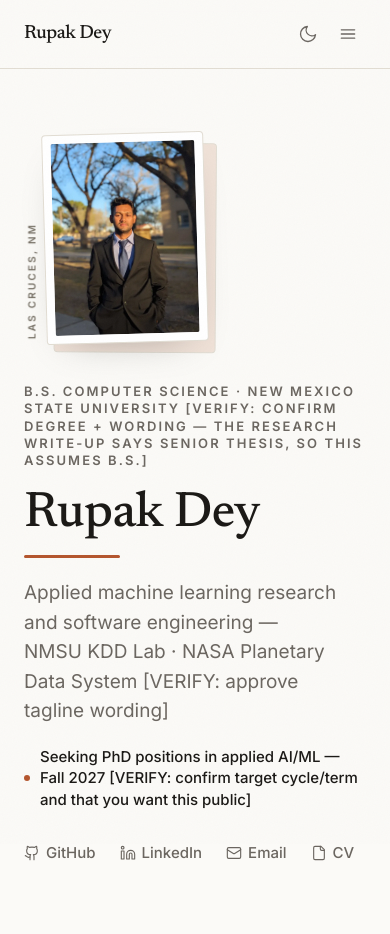
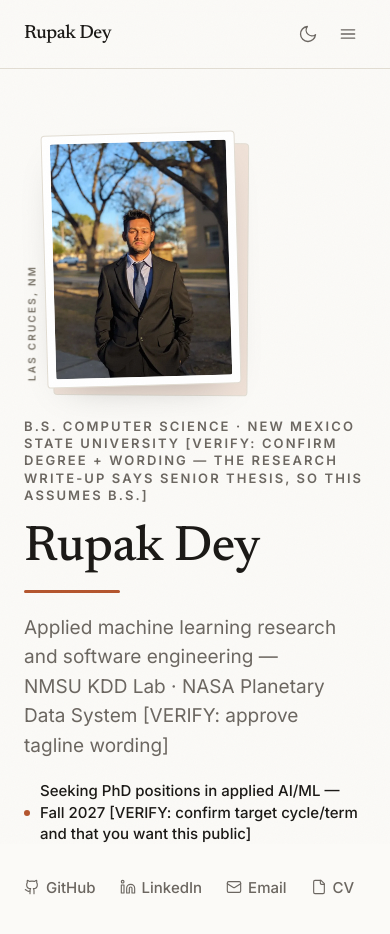
Before and after one commit to rdey08/personal-site, a Next.js app: page / in a window 390 px wide. Shown: the top 934 px of the page. Built offline with nearby package versions, Linux system fonts and the light colour scheme.

Commit message:
feat(design): stronger mobile hero — larger portrait, tighter rhythm

```diff
--- a/src/app/page.tsx
+++ b/src/app/page.tsx
@@ -44,7 +44,7 @@ export default function Home() {
           photo-credit caption on its edge, scroll parallax), serif display
           text on the right, entrance stagger + signature accent stroke. */}
       <Section className="pt-16 pb-10 sm:pt-24">
-        <div className="flex flex-col items-start gap-10 sm:grid sm:grid-cols-[auto_1fr] sm:items-center sm:gap-14 lg:gap-20">
+        <div className="flex flex-col items-start gap-8 sm:grid sm:grid-cols-[auto_1fr] sm:items-center sm:gap-14 lg:gap-20">
           {/* Full 3:4 portrait as an editorial print: paper mat, offset
               accent backing, slight tilt that straightens on hover. */}
           <figure className="relative shrink-0 pl-5 sm:pl-6">
@@ -61,7 +61,7 @@ export default function Home() {
                     width={640}
                     height={853}
                     priority
-                    className="h-auto w-36 rounded-[2px] sm:w-52 lg:w-64"
+                    className="h-auto w-44 rounded-[2px] sm:w-52 lg:w-64"
                   />
                 </div>
               </div>
```
